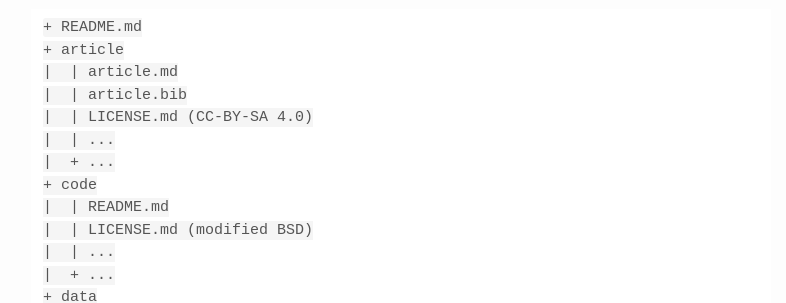
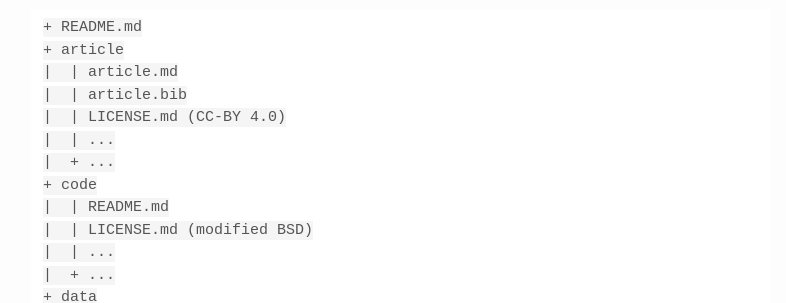
Before and after one commit to ReScience/rescience.github.io, a Jekyll site: the page built from 02-write.md, in a window 1280 px wide and 900 px high, scrolled down 1809 px. Shown: the part 241-544 px from the top of the window, without its empty margins (239-1025 px from the left). Built offline with Jekyll 4.4.1, drawn with Linux system fonts in a browser that asks for light colours; Markdown is read by kramdown in place of the engine named in the settings; some of the changed text lies outside the part shown.

```diff
--- a/02-write.md
+++ b/02-write.md
@@ -109,7 +109,7 @@ The structure of a submission is:
 + article
 |  | article.md
 |  | article.bib
-|  | LICENSE.md (CC-BY-SA 4.0)
+|  | LICENSE.md (CC-BY 4.0)
 |  | ...
 |  + ...
 + code
```
